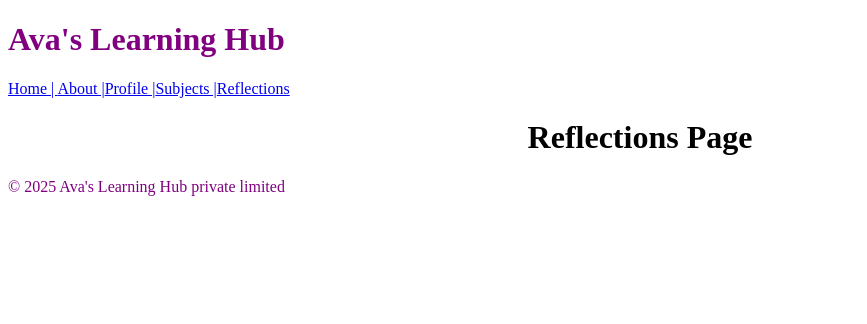
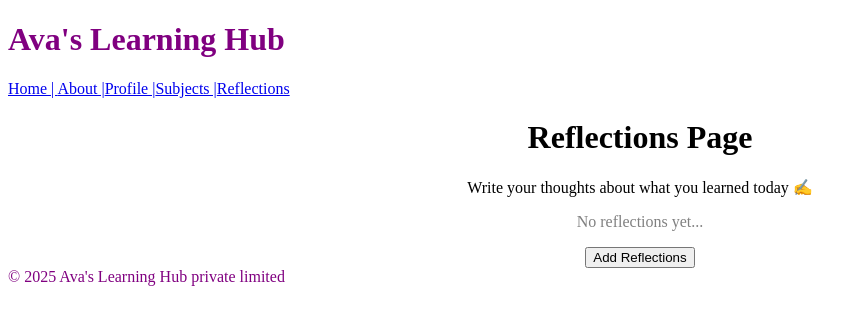
Before and after one commit to DeepthiGirijaThampi/ava-learning-hub, a React (Vite) app: page /reflections in a window 1280 px wide. Shown: the top 324 px of the page, without its empty margins (0-867 px from the left). Built offline with nearby package versions, Linux system fonts and the light colour scheme.

Commit message:
Updated the structure for the Reflections page

```diff
--- a/src/components/pages/Reflections.jsx
+++ b/src/components/pages/Reflections.jsx
@@ -1,11 +1,19 @@
 export default function Reflections(){
     return(
-        <>
 
         <main>
         <h1 style={{display:"flex",justifyContent:"center"}}>Reflections Page</h1>
+        <p style={{textAlign:"center"}}>
+            Write your thoughts about what you learned today ✍
+        </p>
+        {/* placeholder for reflection entries*/ }
+        <div style={{textAlign:"center",margin:"1rem",color:"gray"}}>
+            <p>No reflections yet...</p>
+        </div>
+        <div style={{textAlign:"center"}}>
+            <button>Add Reflections</button>
+        </div>
         </main>
 
-        </>
     )
 }
```
